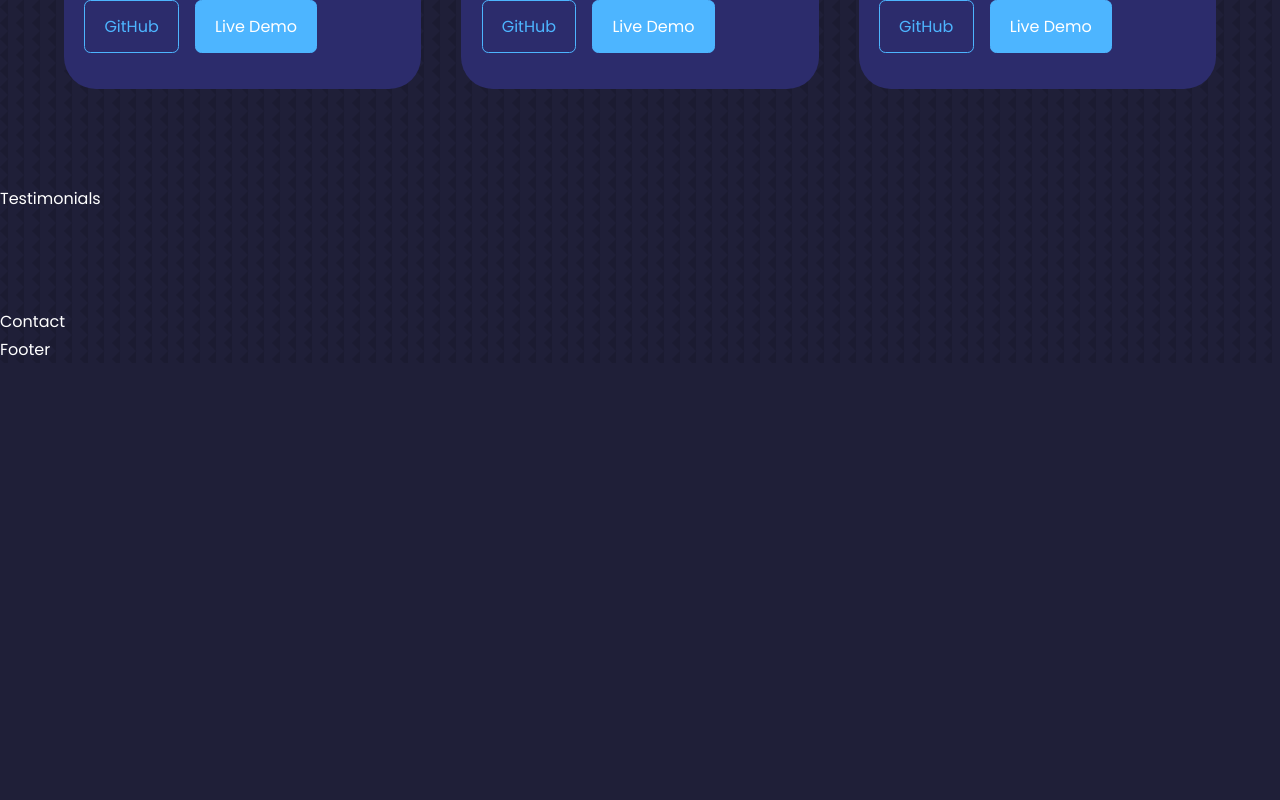
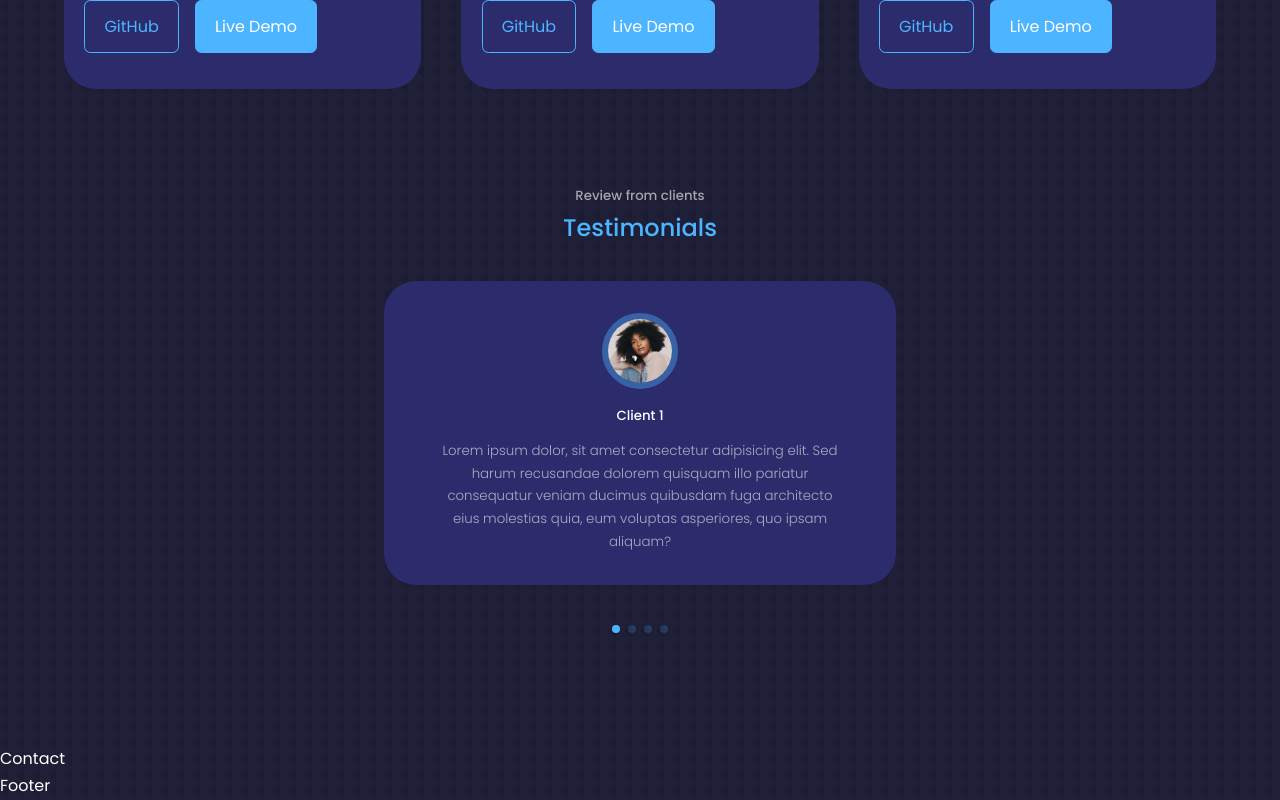
Before and after one commit to Subodh0/portfolio-1, a React (Create React App) app: page / in a window 1280 px wide. Shown: the part 3569-4369 px from the top of the page. Before the commit the page ends 3932 px from the top, so only its background shows below. Built offline with nearby package versions, Linux system fonts and the light colour scheme.

Commit message:
added testimonials

```diff
--- a/package.json
+++ b/package.json
@@ -10,6 +10,7 @@
     "react-dom": "^18.2.0",
     "react-icons": "^4.11.0",
     "react-scripts": "5.0.1",
+    "swiper": "^11.0.0",
     "web-vitals": "^2.1.4"
   },
   "scripts": {
--- a/src/components/testimonials/testimonials.css
+++ b/src/components/testimonials/testimonials.css
@@ -0,0 +1,45 @@
+.container.testimonials__container {
+    width: 40%;
+    padding-bottom: 4rem;
+}
+.client__avatar {
+    width: 4rem;
+    aspect-ratio: 1/1;
+    overflow: hidden;
+    border-radius: 50%;
+    margin: 0 auto 1rem;
+    border: 0.4rem solid var(--color-primary-variant);
+}
+.testimonial {
+    background: var(--color-bg-variant);
+    text-align: center;
+    border-radius: 2rem;
+    padding-top: 2rem;
+    padding-bottom: 2rem;
+    user-select: none;
+}
+.client__review {
+    color: var(--color-light);
+    font-weight: 300;
+    display: block;
+    width: 80%;
+    margin: 0.8rem auto 0;
+}
+
+.swiper-pagination-clickable .swiper-pagination-bullet {
+    background: var(--color-primary);
+}
+
+@media screen and (max-width:1024px) {
+    .container.testimonials__container{
+        width: 60%;
+    }
+}
+@media screen and (max-width:600px){
+    .container.testimonials__container{
+        width: var(--container-width-sm);
+    }
+    .client__review {
+        width: var(--container-width-sm);
+    }
+}
--- a/src/components/testimonials/testimonials.jsx
+++ b/src/components/testimonials/testimonials.jsx
@@ -1,11 +1,70 @@
 import React from 'react';
 import './testimonials.css';
+import AVTR1 from '../../assets/avatar1.jpg';
+import AVTR2 from '../../assets/avatar2.jpg';
+import AVTR3 from '../../assets/avatar3.jpg';
+import AVTR4 from '../../assets/avatar4.jpg';
 
+import { Pagination } from 'swiper/modules';
+
+import { Swiper, SwiperSlide } from 'swiper/react';
+
+// Import Swiper styles
+import 'swiper/css';
+import 'swiper/css/pagination';
+
+
+
+
+const rev = [
+  {
+    avatar: AVTR1,
+    name: "Client 1",
+    review: 'Lorem ipsum dolor, sit amet consectetur adipisicing elit. Sed harum recusandae dolorem quisquam illo pariatur consequatur veniam ducimus quibusdam fuga architecto eius molestias quia, eum voluptas asperiores, quo ipsam aliquam?'
+  },
+  {
+    avatar: AVTR2,
+    name: "Client 2",
+    review: 'Lorem ipsum dolor, sit amet consectetur adipisicing elit. Sed harum recusandae dolorem quisquam illo pariatur consequatur veniam ducimus quibusdam fuga architecto eius molestias quia, eum voluptas asperiores, quo ipsam aliquam?'
+  },
+  {
+    avatar: AVTR3,
+    name: "Client 3",
+    review: 'Lorem ipsum dolor, sit amet consectetur adipisicing elit. Sed harum recusandae dolorem quisquam illo pariatur consequatur veniam ducimus quibusdam fuga architecto eius molestias quia, eum voluptas asperiores, quo ipsam aliquam?'
+  },
+  {
+    avatar: AVTR4,
+    name: "Client 4",
+    review: 'Lorem ipsum dolor, sit amet consectetur adipisicing elit. Sed harum recusandae dolorem quisquam illo pariatur consequatur veniam ducimus quibusdam fuga architecto eius molestias quia, eum voluptas asperiores, quo ipsam aliquam?'
+  }
+]
 
 const Testimonials = () => {
   return (
     <section id='testimonials'>
-      Testimonials
+      <h5>Review from clients</h5>
+      <h2>Testimonials</h2>
+
+      <Swiper className="container testimonials__container"
+         modules={[Pagination]}
+         spaceBetween={40}
+         slidesPerView={1}
+         pagination={{ clickable: true }}
+      >
+        {
+          rev.map(({avatar, name, review},index)=> {
+            return (
+              <SwiperSlide key={index} className='testimonial'>
+                <div className="client__avatar">
+                  <img src={avatar} alt={name} />
+                </div>
+                <h5 className='client__name'>{name}</h5>
+                <small className='client__review'>{review}</small>
+              </SwiperSlide>
+            )
+          })
+        }
+      </Swiper>
     </section>
   )
 }
```
Also changed, not shown: 1 other file (tests, documents, lock files or other folders).
